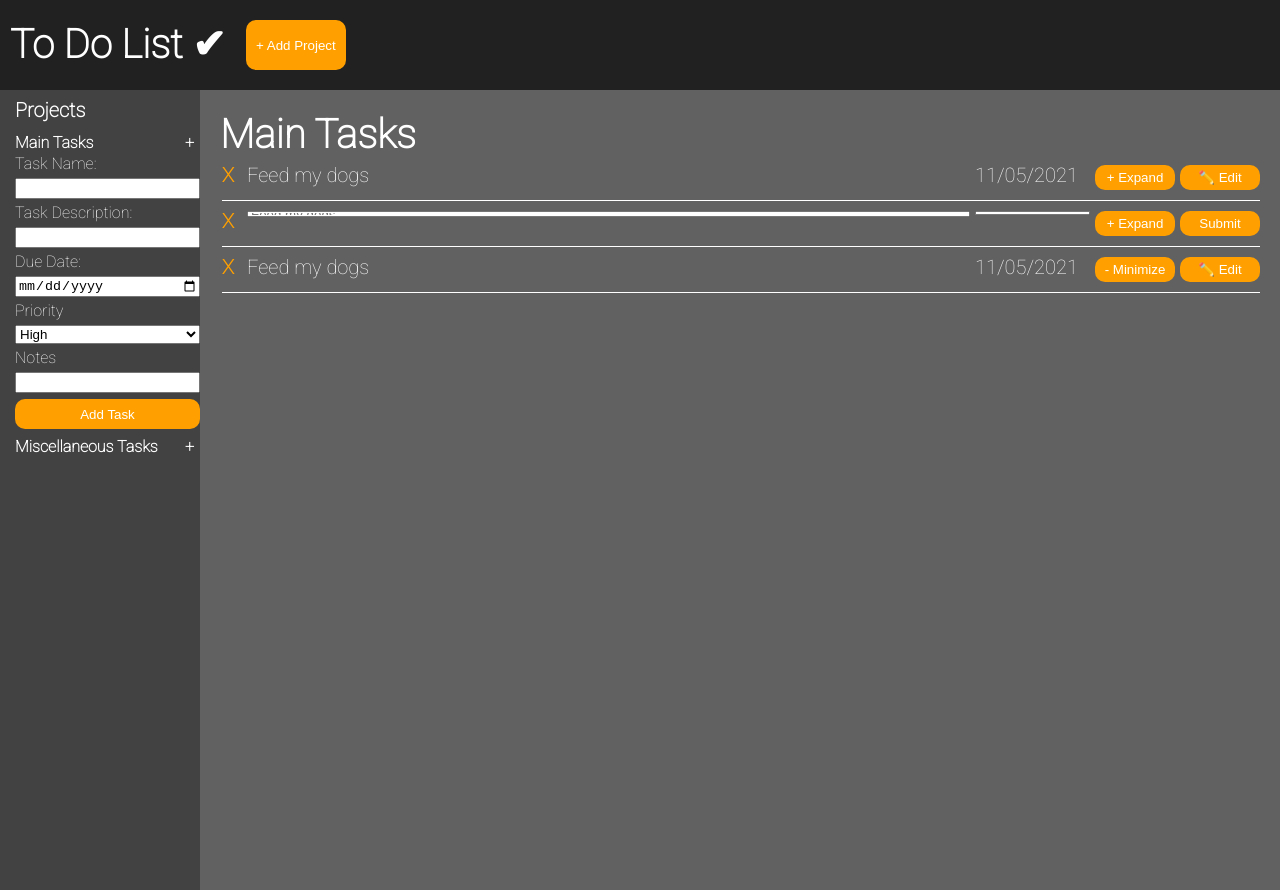
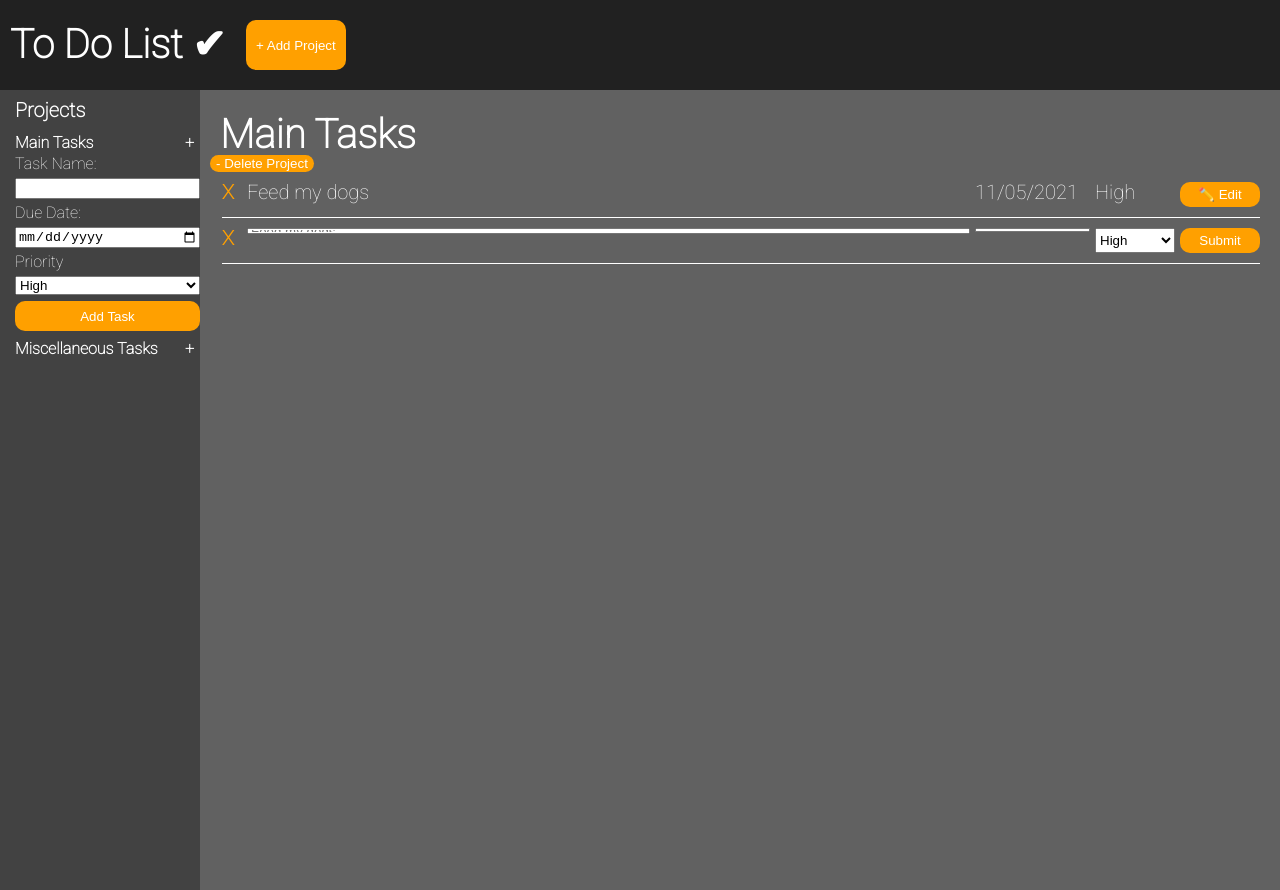
Before and after one commit to maplepancakes/to-do-list, a website built with webpack: page dist/index.html in a window 1280 px wide. Built offline with nearby package versions, Linux system fonts and the light colour scheme.

Commit message:
Completion of html structure for visualization

```diff
--- a/dist/index.html
+++ b/dist/index.html
@@ -25,8 +25,6 @@
                         <div id="new-task-input">
                             <label for="task-name">Task Name:</label>
                             <input name="task-name" type="text"/>
-                            <label for="task-description">Task Description:</label>
-                            <input name="task-description" type="text"/>
                             <label for="due-date">Due Date:</label>
                             <input name="due-date" type="date"/>
                             <label for="priority">Priority</label>
@@ -35,8 +33,6 @@
                                 <option value="medium">Medium</option>
                                 <option value="low">Low</option>
                             </select>
-                            <label for="notes">Notes</label>
-                            <input id="notes-input" name="notes" type="text"/>
                             <button id="new-task-button" type="submit" class="button-style">Add Task</button>
                         </div>
                     </div>
@@ -48,13 +44,16 @@
                 </div>
             </div>
             <div id="task-container">
-                <h1 id="task-header">Main Tasks</h1>
+                <div id="task-header-container">
+                    <h1 id="task-header">Main Tasks</h1>
+                    <button id="delete-project-button" class="button-style">- Delete Project</button>
+                </div>
                 <div id="task-listing">
                     <div id="task-content-1" class ="task-contents-format">
                         <label id="delete-icon-1" class="icon">X</label>
                         <label id="task-name-1">Feed my dogs</label>
                         <label id="due-date-1">11/05/2021</label>
-                        <button id="expand-button-1" type="menu" class="button-style task-container-buttons">+ Expand</button>
+                        <label id="priority-1" class="priority-color-high">High</label>
                         <button id="edit-button-1" type="menu" class="button-style task-container-buttons">✏️ Edit</button>
                     </div>
                     <div id="separator-1" class="separator"></div>
@@ -62,21 +61,14 @@
                         <label id="delete-icon-2" class="icon">X</label>
                         <input id="edit-task-name-2" class="edit-textbox" placeholder="Feed my dogs" type="text">
                         <input id="edit-due-date-2" class="edit-textbox" type="date">
-                        <button id="expand-button-2" type="menu" class="button-style task-container-buttons">+ Expand</button>
+                        <select name="priority">
+                            <option value="high">High</option>
+                            <option value="medium">Medium</option>
+                            <option value="low">Low</option>
+                        </select>
                         <button id="submit-button-2" type="menu" class="button-style task-container-buttons">Submit</button>
                     </div>
                     <div id="separator-2" class="separator"></div>
-                    <div id="task-content-3" class ="task-contents-format">
-                        <label id="delete-icon-3" class="icon">X</label>
-                        <label id="task-name-3">Feed my dogs</label>
-                        <label id="due-date-3">11/05/2021</label>
-                        <button id="minimize-button-3" type="menu" class="button-style task-container-buttons">- Minimize</button>
-                        <button id="edit-button-3" type="menu" class="button-style task-container-buttons">✏️ Edit</button>
-                        <div id="expanded-task-container-3">
-
-                        </div>
-                    </div>
-                    <div id="separator-3" class="separator"></div>
                 </div>
             </div>
         </div>
```
